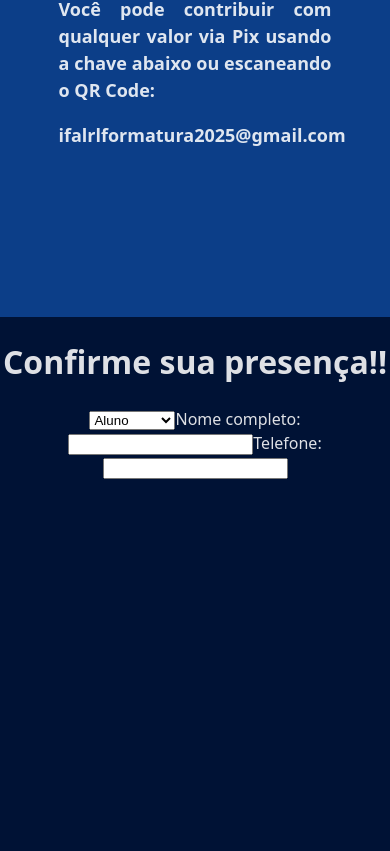
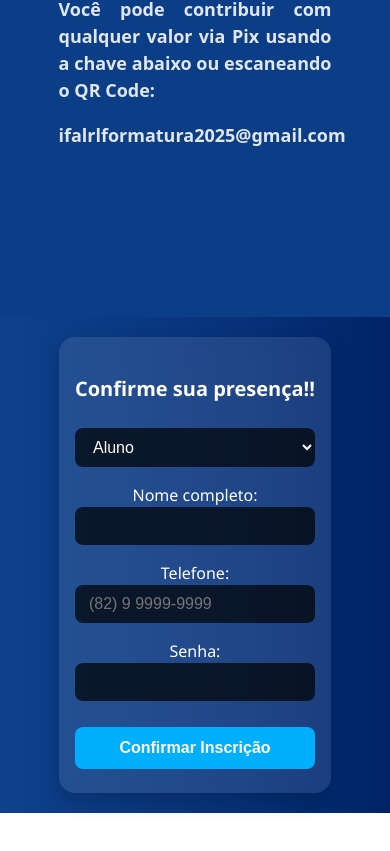
Before and after one commit to givanildsss444/graduation-web, a React (Vite) app: page / in a window 390 px wide. Shown: the part 6255-7106 px from the top of the page. After the commit the page ends 7068 px from the top, so only its background shows below. Built offline with nearby package versions, Linux system fonts and the light colour scheme.

Commit message:
#9.5
No BaseData
With Login Screen and ajusted in gallery

```diff
--- a/package.json
+++ b/package.json
@@ -10,6 +10,7 @@
     "preview": "vite preview"
   },
   "dependencies": {
+    "@supabase/supabase-js": "^2.50.2",
     "react": "^19.1.0",
     "react-dom": "^19.1.0",
     "react-icons": "^5.5.0",
--- a/src/components/infoRegistration.jsx
+++ b/src/components/infoRegistration.jsx
@@ -1,16 +1,54 @@
-import './styles/InfoRegistration.css'
+import { useState } from 'react';
+import './styles/InfoRegistration.css';
 
 export default function FormRegistration() {
+  const [formData, setFormData] = useState({
+    type: 'student',
+    name: '',
+    phone: '',
+    password: ''
+  });
 
-    return(
+  const correctPasswords = {
+    student: 'aluno2025',
+    guest: 'convidado2025',
+    server: 'servidor2025'
+  };
 
+  const handleChange = (e) => {
+    setFormData((prev) => ({
+      ...prev,
+      [e.target.name]: e.target.value
+    }));
+  };
+
+  const handleSubmit = async (e) => {
+    e.preventDefault();
+
+    if (formData.password !== correctPasswords[formData.type]) {
+      alert('Senha incorreta para o tipo selecionado!');
+      return;
+    }
+
+    const response = await fetch('', {
+      method: 'POST',
+      body: JSON.stringify({
+        type: formData.type,
+        name: formData.name,
+        phone: formData.phone
+      })
+    });
+
+    const result = await response.json('../../netlify/functions/register');
+    alert(result.message);
+  };
+
+  return (
     <div className='registration' id='registration'>
-
       <h1>Confirme sua presença!!</h1>
 
-            <div className='myself-inscription'>
-
-                <select name="type" id="">
+      <form className='myself-inscription' onSubmit={handleSubmit}>
+        <select name="type" value={formData.type} onChange={handleChange}>
           <option value="student">Aluno</option>
           <option value="guest">Convidado</option>
           <option value="server">Servidor</option>
@@ -18,18 +56,40 @@ export default function FormRegistration() {
 
         <label>
           Nome completo:
-                    <input type="text" />
+          <input
+            type="text"
+            name="name"
+            value={formData.name}
+            onChange={handleChange}
+            required
+          />
         </label>
 
         <label>
           Telefone:
-                    <input type="number" />
+          <input
+            type="number"
+            name="phone"
+            value={formData.phone}
+            onChange={handleChange}
+            placeholder='(82) 9 9999-9999'
+            required
+          />
         </label>
 
+        <label>
+          Senha:
+          <input
+            type="password"
+            name="password"
+            value={formData.password}
+            onChange={handleChange}
+            required
+          />
+        </label>
+
+        <button type="submit">Confirmar Inscrição</button>
+      </form>
     </div>
-
-        </div>
-
-    )
-
+  );
 }
--- a/src/components/styles/InfoRegistration.css
+++ b/src/components/styles/InfoRegistration.css
@@ -1,14 +1,80 @@
-.registration{
-    display: flex;
-    flex-direction: column;
+/* styles/InfoRegistration.css */
 
-    width: 100%;
-    height: 90vh;
+.registration {
 
-    align-items: center;
+  background-color: rgba(255, 255, 255, 0.1); /* Fundo semi-transparente */
+  padding: 32px 24px;
+  border-radius: 16px;
+  max-width: 400px;
+  margin: 40px auto;
+  box-shadow: 0 8px 20px rgba(0, 0, 0, 0.2);
+  backdrop-filter: blur(12px); /* Deixa o fundo com efeito de vidro */
+  color: #fff;
+  font-family: 'Segoe UI', Tahoma, Geneva, Verdana, sans-serif;
+}
 
+.registration h1 {
+  text-align: center;
+  margin-bottom: 24px;
+  font-size: 24px;
+  color: #ffffff;
+}
 
-    background-color: #001235;
+.myself-inscription {
+  display: flex;
+  flex-direction: column;
+  gap: 16px;
+}
 
+.myself-inscription label {
+  display: flex;
+  flex-direction: column;
+  font-weight: 500;
+  color: #ffffff;
+}
 
+.myself-inscription select,
+.myself-inscription input {
+  padding: 10px 14px;
+  border: none;
+  border-radius: 8px;
+  background-color: rgba(0, 0, 0, 0.7);
+  color: #ffffff;
+  font-size: 16px;
+  outline: none;
+  transition: background-color 0.3s;
 }
+
+.myself-inscription select:focus,
+.myself-inscription input:focus {
+  background-color: rgba(0, 0, 0, 0.85);
+}
+
+.myself-inscription button {
+  margin-top: 10px;
+  padding: 12px;
+  background-color: #00b0ff;
+  color: white;
+  border: none;
+  border-radius: 8px;
+  font-size: 16px;
+  font-weight: bold;
+  cursor: pointer;
+  transition: background-color 0.3s;
+}
+
+.myself-inscription button:hover {
+  background-color: #0090d0;
+}
+
+/* Responsivo */
+@media (max-width: 480px) {
+  .registration {
+    padding: 24px 16px;
+    margin: 20px 12px;
+  }
+
+  .registration h1 {
+    font-size: 20px;
+  }
+}
--- a/src/pages/Gallery.jsx
+++ b/src/pages/Gallery.jsx
@@ -1,56 +1,38 @@
 import './styles/Gallery.css';
-
 import NavegationBar from '../components/barNavegation';
 
 import IMG1 from './img/IMG_5405.JPG';
 import IMG2 from './img/IMG_8913.jpg';
-import IMG3 from './img/IMG_6781.jpg'
-import IMG4 from './img/DSC03277.JPG'
-import IMG5 from './img/IMG_8796.jpg'
-import IMG6 from './img/IMG_8525.jpg'
-import IMG7 from './img/IMG_8652.jpg'
-import IMG8 from './img/IMG_8090.jpg'
-import IMG9 from './img/IMG_8346.JPG'
-import IMG10 from './img/IMG_9868.JPG'
+import IMG3 from './img/IMG_6781.jpg';
+import IMG4 from './img/DSC03277.JPG';
+import IMG5 from './img/IMG_8796.jpg';
+import IMG6 from './img/IMG_8525.jpg';
+import IMG7 from './img/IMG_8652.jpg';
+import IMG8 from './img/IMG_8090.jpg';
+import IMG9 from './img/IMG_8346.JPG';
+import IMG10 from './img/IMG_9868.JPG';
 
-
+const images = [IMG1, IMG2, IMG3, IMG4, IMG5, IMG6, IMG7, IMG8, IMG9, IMG10];
 
 export default function Gallery() {
+  return (
+    <div className='gallery-wrapper'>
+      <NavegationBar />
 
-    return(
+      <section className='gallery-content'>
+        <h1 className='gallery-title'>Nossos Melhores Momentos</h1>
 
-        <div className='containerFull'>
-
-            <NavegationBar />
-
-
-
-            <div className='container-gallery'>
-
-
-                <div className='section-one'>
-
-                <h1>Nossos Melhores Momentos</h1>
-
-                    <img src={IMG1} alt="1" className='typeone'/>
-                    <img src={IMG2} alt="2" className='typetwo'/>
-                    <img src={IMG3} alt="3" className='typeono' style={{height:150}}/>
-                    <img src={IMG4} alt="4" className='typeone' style={{height:150}}/>
-                    <img src={IMG6} alt="6" className='typetwo'/>
-                    <img src={IMG7} alt="7" className='typeone' style={{height:120}}/>
-                    <img src={IMG9} alt="9" className='typeone'style={{height:170}}/>
-                    <img src={IMG5} alt="5" className='typetwo' style={{height:170}}/>
-                    <img src={IMG8} alt="8" className='typetwo' style={{height:250}}/>
-                    <img src={IMG10} alt="10" className='typeone'/>
-
-
-                </div>
-
-
-            </div>
-
+        <div className='gallery-masonry'>
+          {images.map((img, index) => (
+            <img
+              key={index}
+              src={img}
+              alt={`moment-${index + 1}`}
+              className='gallery-item'
+            />
+          ))}
         </div>
-
-    )
-
+      </section>
+    </div>
+  );
 }
--- a/src/pages/styles/Gallery.css
+++ b/src/pages/styles/Gallery.css
@@ -1,61 +1,65 @@
-.container-gallery {
+.gallery-wrapper {
+  background-color: #002366;
+  min-height: 100vh;
   display: flex;
   flex-direction: column;
   align-items: center;
-    justify-content: center;
-    margin-top: 80px;
-    height: 120vh;
 }
 
-.section-one {
-    display: flex;
-    flex-wrap: wrap;
-    width: 90vw;
-    gap: 16px;
-    border-radius: 12px;
-    justify-content: center;
-
+.gallery-content {
+  width: 100%;
+  text-align: center;
+  margin-top: 120px;
 }
 
-.typeone, .typetwo {
-    border-radius: 4px;
-    cursor: pointer;
-    object-fit: cover;
-    transition: transform 0.3s ease;
-    flex-shrink: 0;
+.gallery-title {
+  font-size: 1.6rem;
+  color: white;
+  margin: 20px 0;
+  font-weight: bold;
 }
 
-.typeone {
-    height: 200px;
-    aspect-ratio: 4 / 3;
-    flex-basis: 38%; /* roughly two per row */
+
+.gallery-masonry {
+
+  column-count: 2;
+  column-gap: 8px;
+  padding: 0 8px;
 }
 
-.typetwo {
-    width: 170px;
-    aspect-ratio: 4 / 3;
-    flex-basis: 22%; /* smaller size */
+.gallery-item {
+  width: 100%;
+  margin-bottom: 8px;
+  border-radius: 8px;
+  display: block;
+  break-inside: avoid;
+  box-shadow: 0 2px 6px rgba(0, 0, 0, 0.25);
+  transition: transform 0.2s ease;
 }
 
-.typeone:hover, .typetwo:hover {
-    transform: scale(1.05);
+.gallery-item:hover {
+  transform: scale(1.01);
 }
 
-/* Responsive adjustments */
-@media (max-width: 768px) {
-    .section-one {
-        width: 95vw;
-        gap: 12px;
 
+@media (min-width: 600px) {
+  .gallery-masonry {
+    column-count: 3;
+    column-gap: 12px;
   }
 
-    .typeone {
-        height: 150px;
-        flex-basis: 45%;
+  .gallery-title {
+    font-size: 2rem;
+  }
 }
 
-    .typetwo {
-        width: 130px;
-        flex-basis: 30%;
+@media (min-width: 900px) {
+  .gallery-masonry {
+    column-count: 4;
+    column-gap: 16px;
+  }
+
+  .gallery-title {
+    font-size: 2.4rem;
   }
 }
```
Also changed, not shown: 2 other files (tests, documents, lock files or other folders). Lines whose indentation alone changed are shown as unchanged.
